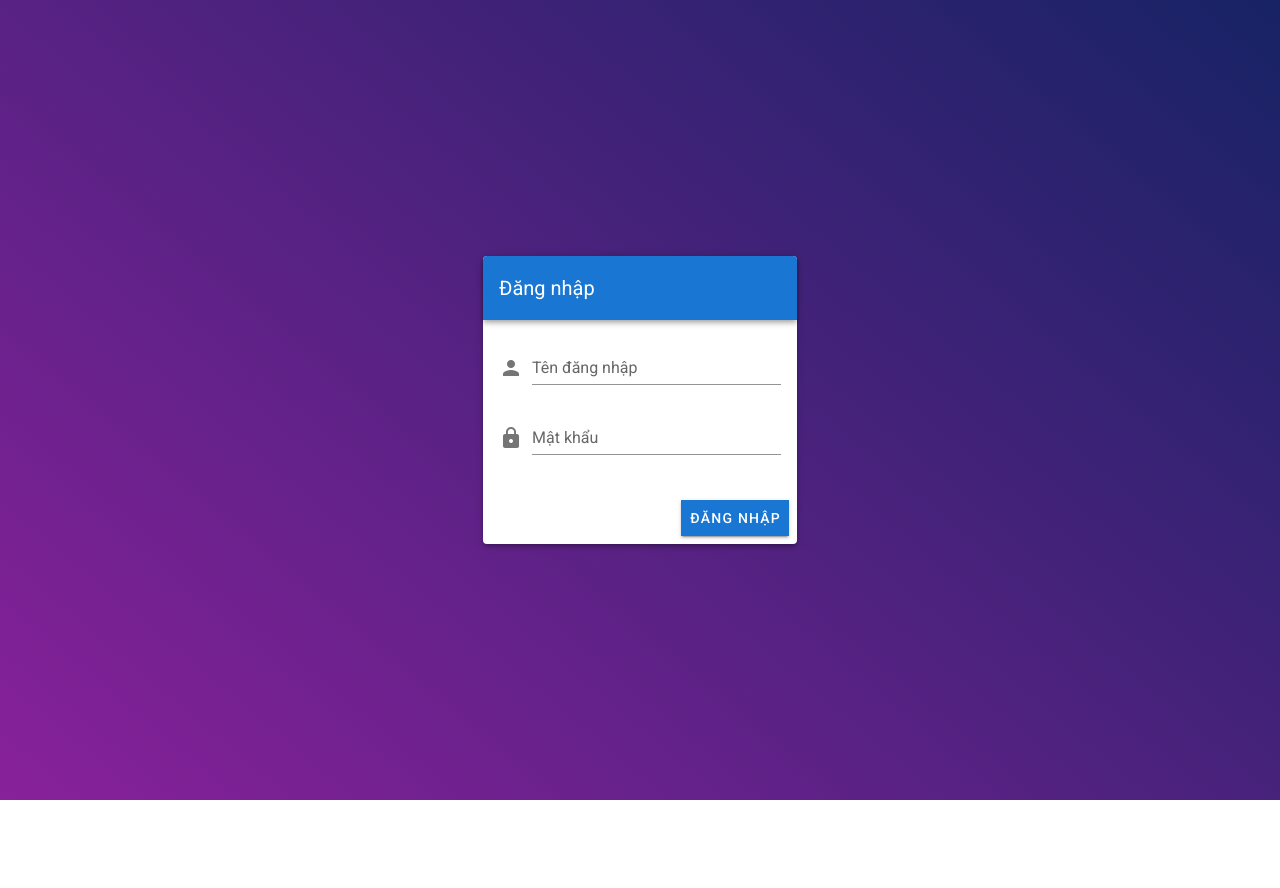
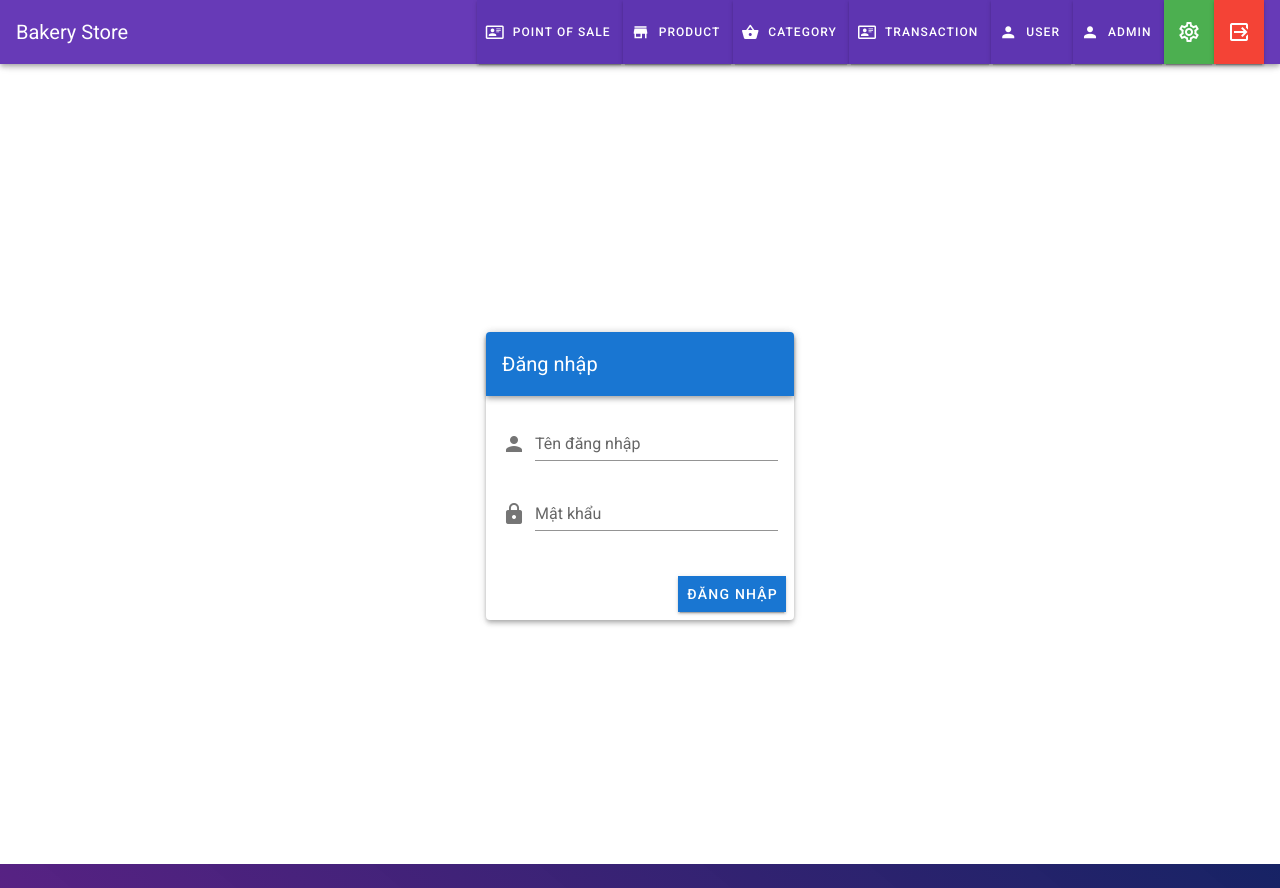
Before and after one commit to idunnoaiii/scsc_api, a Vue app in the folder frontend/: page /login in a window 1280 px wide. Before the commit the page ends 800 px from the top, so only its background shows below. Built offline with nearby package versions, Linux system fonts and the light colour scheme.

Commit message:
change layout

```diff
--- a/frontend/src/App.vue
+++ b/frontend/src/App.vue
@@ -1,19 +1,146 @@
 <template>
-    <router-view>
-    </router-view>
+  <v-app>
+    <div>
+      <v-app-bar color="deep-purple">
+        <v-toolbar-title class="white--text"> Bakery Store </v-toolbar-title>
+        <v-spacer></v-spacer>
+        <v-toolbar-items>
+          <v-btn
+            small
+            color="deep-purple darken-1"
+            class="white--text"
+            @click="showDialog('POS')"
+          >
+            <v-icon left dark> mdi-card-account-details-outline </v-icon> Point
+            of Sale
+          </v-btn>
+          <v-btn
+            small
+            color="deep-purple darken-1"
+            class="white--text"
+            @click="showDialog('HelloWorld')"
+          >
+            <v-icon left dark> mdi-store </v-icon>Product
+          </v-btn>
+
+          <v-btn
+            small
+            color="deep-purple darken-1"
+            class="white--text"
+            @click="showDialog('Login')"
+          >
+            <v-icon left dark> mdi-basket </v-icon> Category
+          </v-btn>
+
+          <!-- <div class="d-inline-block elevation-2 ">
+                <v-btn elevation="0" small class="rounded-0" color="white ">
+                  <v-icon left dark> mdi-store </v-icon>Sản phẩm
+                </v-btn>
+                <v-btn elevation="0" small class="rounded-0" color="primary">
+                  <v-icon left dark class="mx-0"> mdi-plus </v-icon>
+                </v-btn>
+              </div>
+              <div class="d-inline-block elevation-2">
+                <v-btn elevation="0" small class="rounded-0" color="white ">
+                  <v-icon left dark> mdi-store </v-icon>Sản phẩm
+                </v-btn>
+                <v-btn elevation="0" small class="rounded-0" color="primary">
+                  <v-icon left dark class="mx-0"> mdi-plus </v-icon>
+                </v-btn>
+              </div> -->
+          <!-- <v-btn elevation="0" medium dark color="red">
+              <v-icon centered dark class="mx-0"> mdi-power </v-icon>
+            </v-btn> -->
+
+          <v-btn
+            small
+            color="deep-purple darken-1"
+            class="white--text"
+            @click="showDialog('Transcation')"
+          >
+            <v-icon left dark> mdi-card-account-details-outline </v-icon>
+            Transaction
+          </v-btn>
+
+          <v-btn
+            small
+            color="deep-purple darken-1"
+            class="white--text"
+            @click="showDialog('User')"
+          >
+            <v-icon left dark> mdi-account </v-icon> User
+          </v-btn>
+          <v-btn small color="deep-purple darken-1" class="white--text">
+            <v-icon left dark> mdi-account </v-icon> Admin
+          </v-btn>
+
+          <v-btn small color="green" dark @click="showScanDialog">
+            <v-icon centered dark> mdi-cog-outline </v-icon>
+          </v-btn>
+
+          <v-btn small dark color="red">
+            <v-icon centered dark> mdi-logout-variant </v-icon>
+          </v-btn>
+        </v-toolbar-items>
+      </v-app-bar>
+    </div>
+    <!-- Sizes your content based upon application components -->
+    <v-main>
+      <!-- Provides the application the proper gutter -->
+      <!-- If using vue-router -->
+      <v-container fluid>
+        <router-view> </router-view>
+      </v-container>
+    </v-main>
+
+    <Dialog>
+      <template v-slot:dialogBody>
+        <keep-alive>
+          <component :is="$store.state.dialogViewName"></component>
+        </keep-alive>
+      </template>
+    </Dialog>
+
+    <ScanDialog></ScanDialog>
+  </v-app>
 </template>
 
+
 <script>
+import Dialog from "./components/Dialog.vue";
+import ScanDialog from "./components/ScanDialog.vue";
+import User from "./views/pages/User.vue";
+import POS from "./views/pages/POS.vue";
+import * as muType from "./store/mutation-type";
+
 export default {
   name: "App",
+  components: {
+    Dialog,
+    ScanDialog,
+    User,
+    POS,
+  },
 
-  components: {},
-
+  methods: {
+    showDialog: function (name) {
+      this.$store.commit(muType.SHOW_GLOBAL_DIALOG, name);
+    },
+    showScanDialog: function () {
+      this.$store.commit(muType.TOGGLE_SCAN_DIALOG);
+    },
+    initialize() {},
+  },
+  created() {
+    this.initialize();
+  },
 };
 </script>
 
+
+
 <style>
 body {
-   background: linear-gradient(40deg,#77008cde,#041158ec);
+  background: linear-gradient(40deg, #77008cde, #041158ec);
 }
 </style>
--- a/frontend/src/components/Dialog.vue
+++ b/frontend/src/components/Dialog.vue
@@ -7,7 +7,7 @@
       transition="dialog-bottom-transition"
     >
       <v-card>
-        <v-toolbar dark color="primary">
+        <v-toolbar dark color="deep-purple">
           <v-btn icon dark @click="$store.commit('SHOW_GLOBAL_DIALOG')">
             <v-icon>mdi-close</v-icon>
           </v-btn>
--- a/frontend/src/router/index.js
+++ b/frontend/src/router/index.js
@@ -1,7 +1,6 @@
 import Vue from 'vue'
 import VueRouter from 'vue-router'
-import Dashboard from '../views/layouts/Dashboard.vue'
-import Login from '../views/layouts/Login.vue'
+import Login from '../views/pages/Login.vue'
 import POS from '../views/pages/POS.vue'
 
 
@@ -15,13 +14,13 @@ const routes = [
     component: Login
   },
   {
-    path: '/dash',
-    name: 'Dashboard',
-    component: Dashboard,
-    children:[{
-      path:'pos',
-      component:POS
-    }]
+    path: '/',
+    name: 'POS',
+    component: POS,
+    // children:[{
+    //   path:'pos',
+    //   component:POS
+    // }]
   },
   {
     path: '/about',
--- /dev/null
+++ b/frontend/src/views/pages/Login.vue
@@ -0,0 +1,76 @@
+<template>
+  <v-app id="login">
+    <v-main >
+      <v-container  fluid fill-height>
+        <v-layout align-center justify-center>
+          <v-flex xs12 sm6 md3>
+            <v-card class="elevation-4">
+              <v-toolbar dark color="primary">
+                <v-toolbar-title>Đăng nhập</v-toolbar-title>
+              </v-toolbar>
+              <v-card-text class="py-4">
+                <v-form>
+                  <v-text-field
+                    prepend-icon="person"
+                    name="login"
+                    label="Tên đăng nhập"
+                    type="text"
+                    class="elevation-0"
+                  >
+                  </v-text-field>
+                  <v-text-field
+                    id="password"
+                    prepend-icon="lock"
+                    name="password"
+                    label="Mật khẩu"
+                    type="password"
+                  >
+                  </v-text-field>
+                  <v-alert
+                    v-if="err"
+                    border="left"
+                    color="red"
+                    dismissible
+                    type="error"
+                    transition="scale-transition"
+                    >Sai tên đăng nhập hoặc mật khẩu!
+                  </v-alert>
+                </v-form>
+              </v-card-text>
+              <v-card-actions>
+                <v-spacer></v-spacer>
+                <v-btn color="primary" tile @click="login">Đăng nhập</v-btn>
+              </v-card-actions>
+            </v-card>
+          </v-flex>
+        </v-layout>
+      </v-container>
+    </v-main>
+  </v-app>
+</template>
+
+<script>
+export default {
+  name: "Login",
+  props: {
+    source: String,
+  },
+  data() {
+    return {
+      err: false,
+    };
+  },
+  methods: {
+    login: function () {
+      this.$router.push('/')
+    },
+  },
+};
+</script>
+
+
+<style scoped>
+  #login {
+    background: transparent;
+  }
+</style>
--- a/frontend/src/views/pages/POS.vue
+++ b/frontend/src/views/pages/POS.vue
@@ -1,9 +1,9 @@
 <template>
-  <v-container class="grey lighten-5" fluid fill-height>
+  <v-container class="grey lighten-5" fluid>
     <v-layout>
       <v-col lg="4">
         <v-card class="pa-2 h-min-85vh" outlined tile>
-          <v-row>
+          <v-row no-gutters>
             <v-col cols="9">
               <v-select
                 :items="customers"
```
